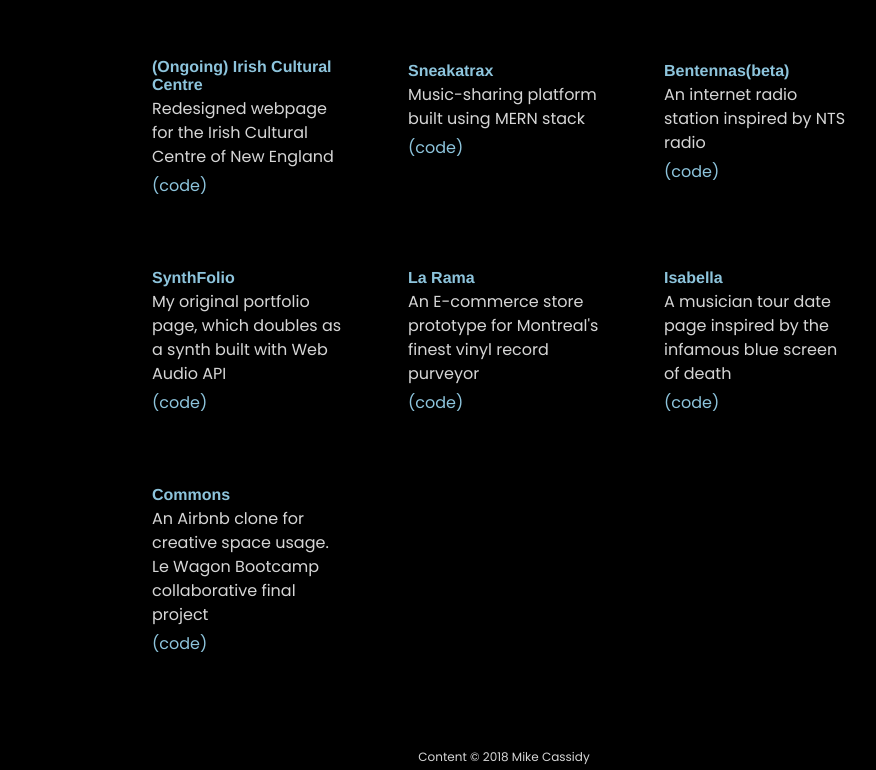
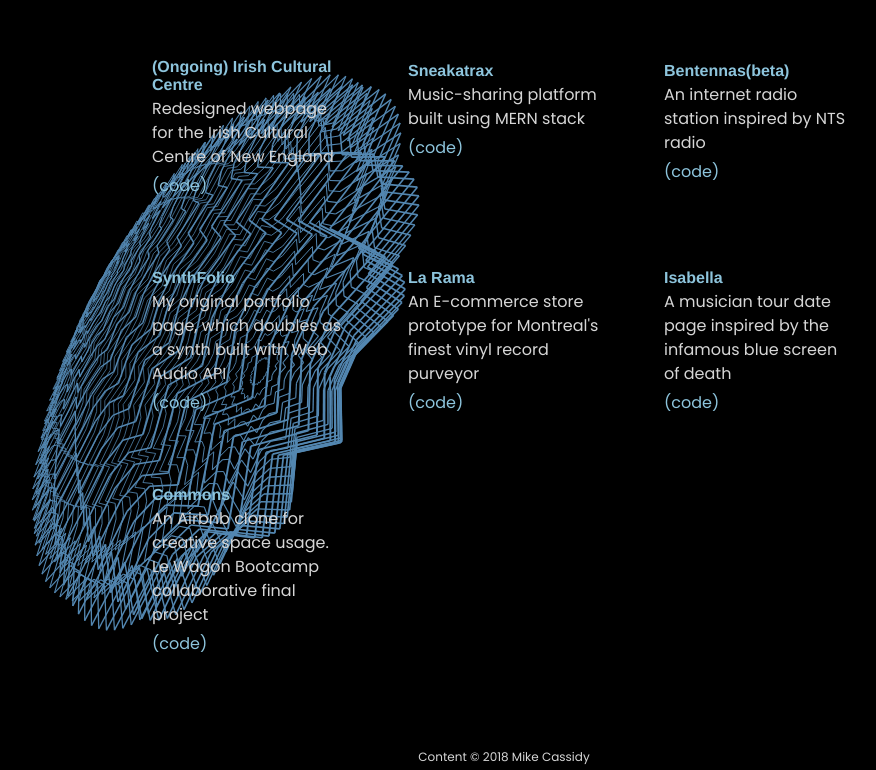
Before and after one commit to Mcas4150/mikecassidy, a React app: page /portfolio in a window 1280 px wide. Shown: the part 69-839 px from the top of the page, without its empty margins (136-1012 px from the left). Built offline with nearby package versions, Linux system fonts and the light colour scheme; a web font is replaced by a local one.

Commit message:
fixed superformula

```diff
--- a/src/components/BackgroundCanvas/superFormula.js
+++ b/src/components/BackgroundCanvas/superFormula.js
@@ -10,8 +10,8 @@
     canvas.setAttribute("width", width);
     canvas.setAttribute("height", height);
     canvas.addEventListener("mousemove", getMouse, false);
-    var mouseX = 0;
-    var mouseY = 0;
+    var mouseX = 550;
+    var mouseY = 550;
 
     var fov = 500;
 
--- a/src/components/Portfolio/Portfolio.css
+++ b/src/components/Portfolio/Portfolio.css
@@ -1,6 +1,6 @@
 .portfolio {
   display: grid;
-  z-index: -4;
+  z-index: 1;
 }
 
 .portfolio-item {
```
